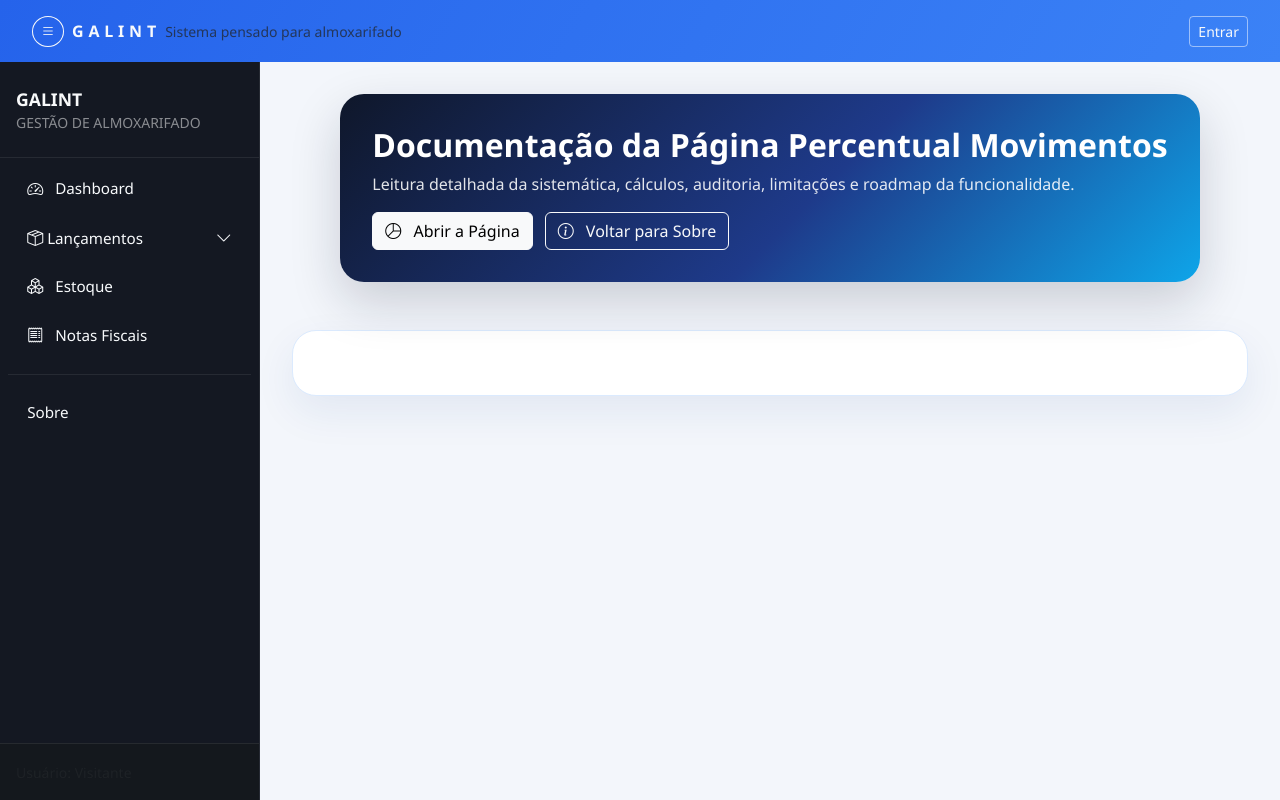
After one commit to JefersonCG/Galint---Gerenciador-de-Almoxarifado-Inteligente, a Python web app: template galint_flask/templates/documentacao_percentual_movimentos.html in a window 1280 px wide. The commit adds this page. Run offline with Jinja, Linux system fonts and the light colour scheme; the template is opened without the code that fills it, so the values that code supplies are empty; some libraries are stand-ins or nearby versions.

Commit message:
feat: adiciona ajuda navegavel e documentacao interna do percentual
Inclui uma camada de ajuda contextual dentro da página Percentual Movimentos, com navegação por âncoras, legenda operacional dos gráficos, explicação da previsão e regras de auditoria.

Também cria uma rota interna dedicada para a documentação detalhada da funcionalidade, renderizando o README_PERCENTUAL_MOVIMENTOS.md dentro da própria interface web do sistema.

Mudanças principais:
- nova rota /documentacao/percentual-movimentos
- novo template documentacao_percentual_movimentos.html
- navegação contextual e seção Guia Rápido na página Percentual Movimentos
- link direto Ajuda Percentual na sidebar
- botão de acesso à documentação completa na própria página

```diff
--- /dev/null
+++ b/galint_flask/templates/documentacao_percentual_movimentos.html
@@ -0,0 +1,114 @@
+{% extends "base.html" %}
+
+{% block title %}Documentação Percentual Movimentos{% endblock %}
+
+{% block extra_css %}
+<style>
+    .doc-page {
+        max-width: 1080px;
+        margin: 0 auto;
+    }
+
+    .doc-hero {
+        background: linear-gradient(135deg, #0f172a 0%, #1e3a8a 55%, #0ea5e9 100%);
+        color: #fff;
+        border-radius: 24px;
+        padding: 2rem;
+        box-shadow: 0 20px 50px rgba(15, 23, 42, 0.18);
+        margin-bottom: 1.5rem;
+    }
+
+    .doc-hero h2 {
+        margin: 0 0 0.5rem;
+        font-weight: 800;
+    }
+
+    .doc-hero p {
+        margin: 0;
+        color: rgba(255, 255, 255, 0.88);
+    }
+
+    .doc-actions {
+        display: flex;
+        gap: 0.75rem;
+        flex-wrap: wrap;
+        margin-top: 1rem;
+    }
+
+    .doc-shell {
+        background: #fff;
+        border: 1px solid #dbeafe;
+        border-radius: 24px;
+        box-shadow: 0 16px 40px rgba(30, 58, 138, 0.08);
+        padding: 2rem;
+    }
+
+    .doc-content h1,
+    .doc-content h2,
+    .doc-content h3 {
+        color: #0f172a;
+        font-weight: 800;
+        margin-top: 1.6rem;
+    }
+
+    .doc-content h1 { font-size: 2rem; }
+    .doc-content h2 { font-size: 1.45rem; }
+    .doc-content h3 { font-size: 1.1rem; }
+
+    .doc-content p,
+    .doc-content li {
+        color: #334155;
+        line-height: 1.7;
+    }
+
+    .doc-list {
+        padding-left: 1.2rem;
+    }
+
+    .doc-content hr {
+        border: 0;
+        border-top: 1px solid #dbeafe;
+        margin: 1.5rem 0;
+    }
+
+    .doc-content code {
+        background: #eff6ff;
+        color: #1d4ed8;
+        padding: 0.12rem 0.35rem;
+        border-radius: 6px;
+    }
+
+    .doc-code {
+        background: #0f172a;
+        color: #e2e8f0;
+        padding: 1rem;
+        border-radius: 16px;
+        overflow-x: auto;
+    }
+</style>
+{% endblock %}
+
+{% block page_header %}
+<div class="doc-page">
+    <div class="doc-hero">
+        <h2>Documentação da Página Percentual Movimentos</h2>
+        <p>Leitura detalhada da sistemática, cálculos, auditoria, limitações e roadmap da funcionalidade.</p>
+        <div class="doc-actions">
+            <a class="btn btn-light" href="{{ url_for('reports.percentual_movimentos') }}">
+                <i class="bi bi-pie-chart me-2"></i> Abrir a Página
+            </a>
+            <a class="btn btn-outline-light" href="{{ url_for('pages.sobre') }}">
+                <i class="bi bi-info-circle me-2"></i> Voltar para Sobre
+            </a>
+        </div>
+    </div>
+</div>
+{% endblock %}
+
+{% block content %}
+<div class="doc-page">
+    <div class="doc-shell">
+        <article class="doc-content">{{ content_html | safe }}</article>
+    </div>
+</div>
+{% endblock %}
--- a/galint_flask/templates/sidebar_layout.html
+++ b/galint_flask/templates/sidebar_layout.html
@@ -91,6 +91,13 @@
                 <i class="bi bi-pie-chart"></i>
                 <span>Percentual Movimentos</span>
             </a>
+            {% if endpoint_exists('pages.documentacao_percentual_movimentos') %}
+            <a class="sidebar-link ps-4 {% if p.startswith(url_for('pages.documentacao_percentual_movimentos')) %}active{% endif %}"
+                href="{{ url_for('pages.documentacao_percentual_movimentos') }}">
+                <i class="bi bi-journal-text"></i>
+                <span>Ajuda Percentual</span>
+            </a>
+            {% endif %}
             {% endif %}
             {% if current_user.is_authenticated and current_user.is_admin %}
             <a class="sidebar-link {% if p.startswith(url_for('users.list_users')) %}active{% endif %}"
```
Also changed, not shown: galint_flask/templates/reports/percentual_movimentos.html (+107 -0 lines), galint_flask/views/pages.py (+107 -0 lines).
